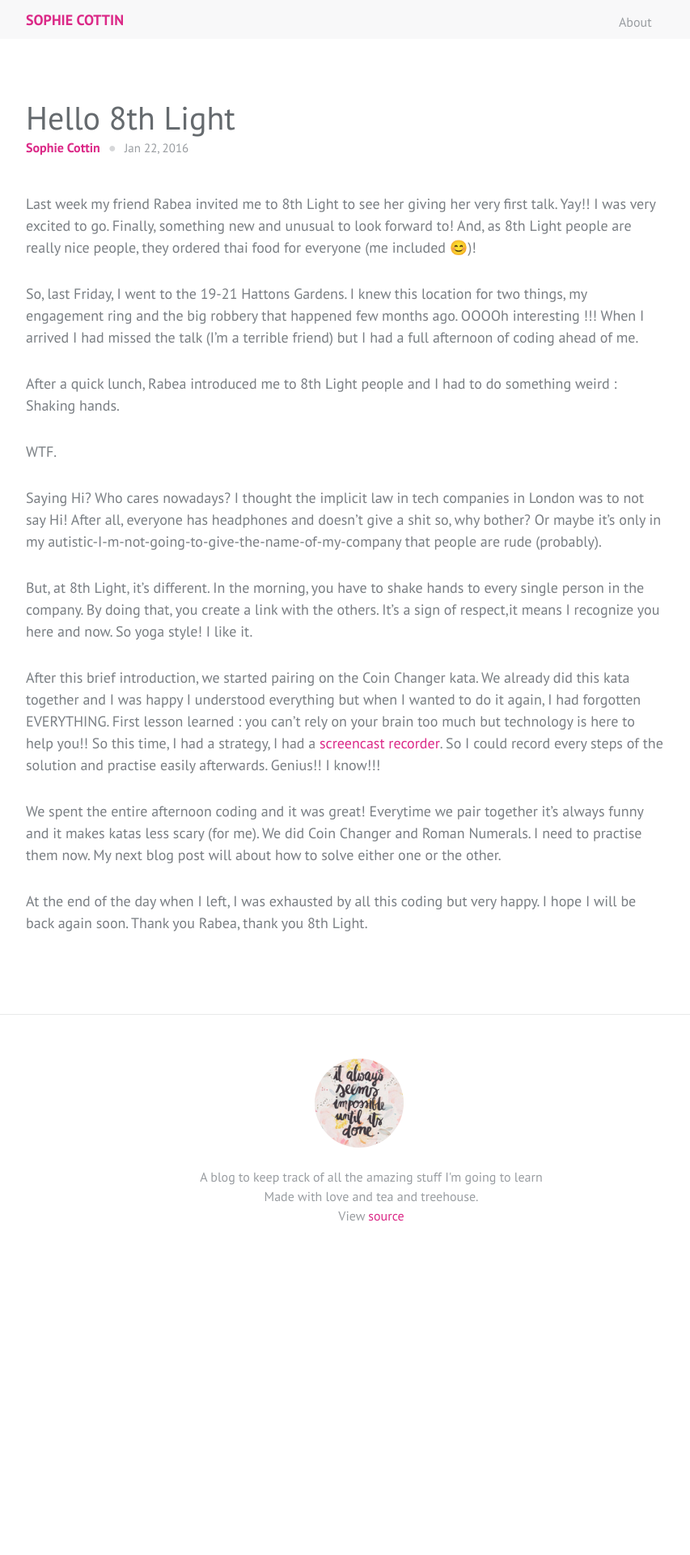
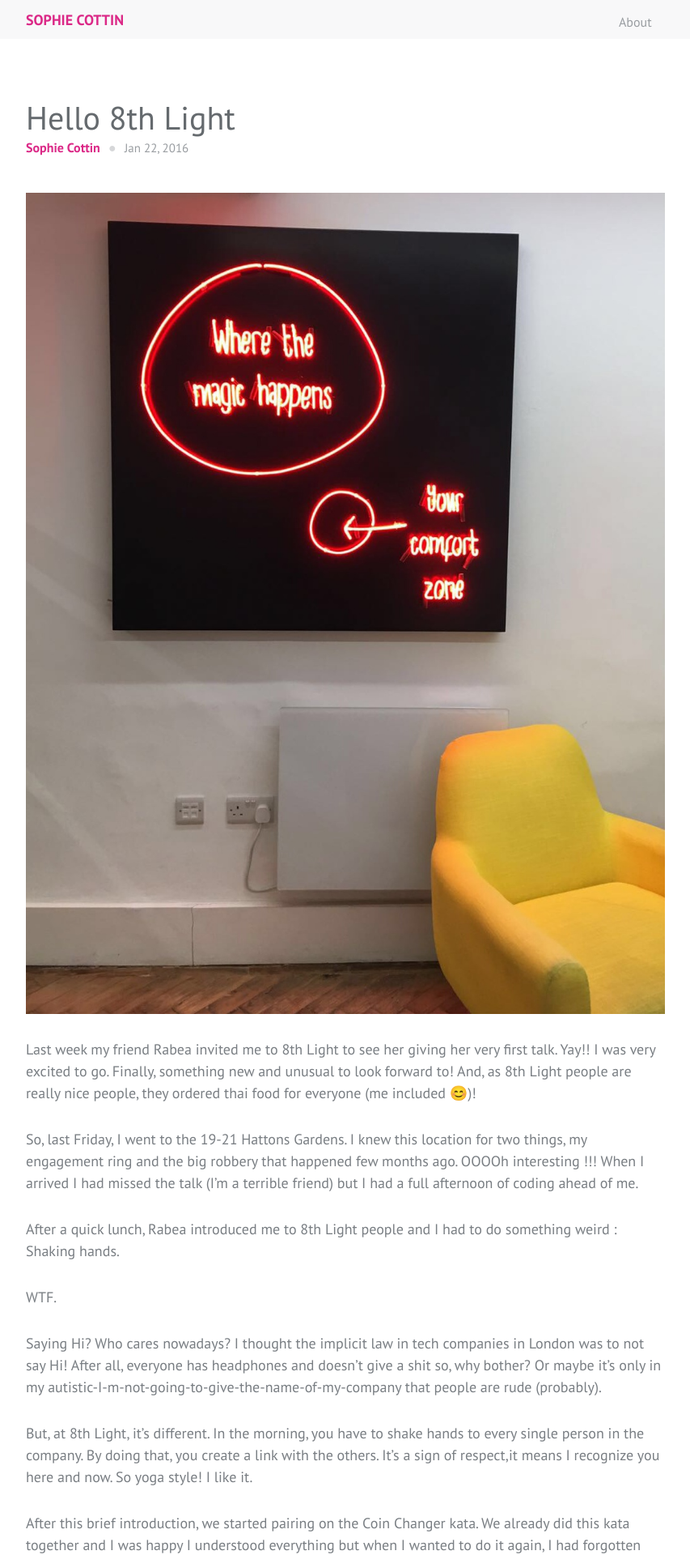
Before and after one commit to nuancesb/nuancesb.github.io, a Jekyll site: the page built from _posts/2016-01-22-Hello-8th-Light.md, in a window 1280 px wide. Shown: the top 1920 px of the page at 81% size, without its empty margins (213-1066 px from the left). Built offline with Jekyll 4.4.1, drawn with Linux system fonts in a browser that asks for light colours; before the commit the page ends 1540 px from its top, so only the background shows below that.

Commit message:
attempt fix img

```diff
--- a/_posts/2016-01-22-Hello-8th-Light.md
+++ b/_posts/2016-01-22-Hello-8th-Light.md
@@ -1,6 +1,6 @@
 ---
 title: Hello 8th Light
-
+image: 8light.jpg
 ---
 
 
```
